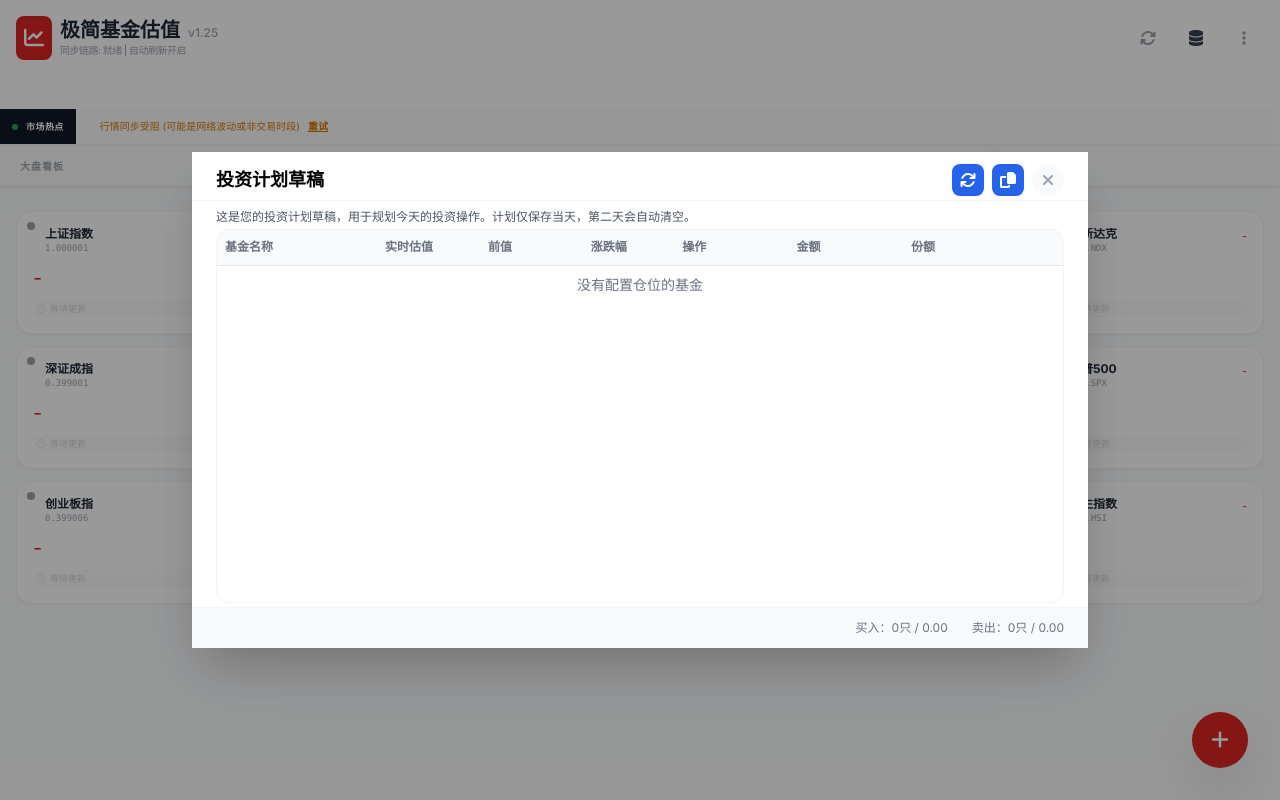
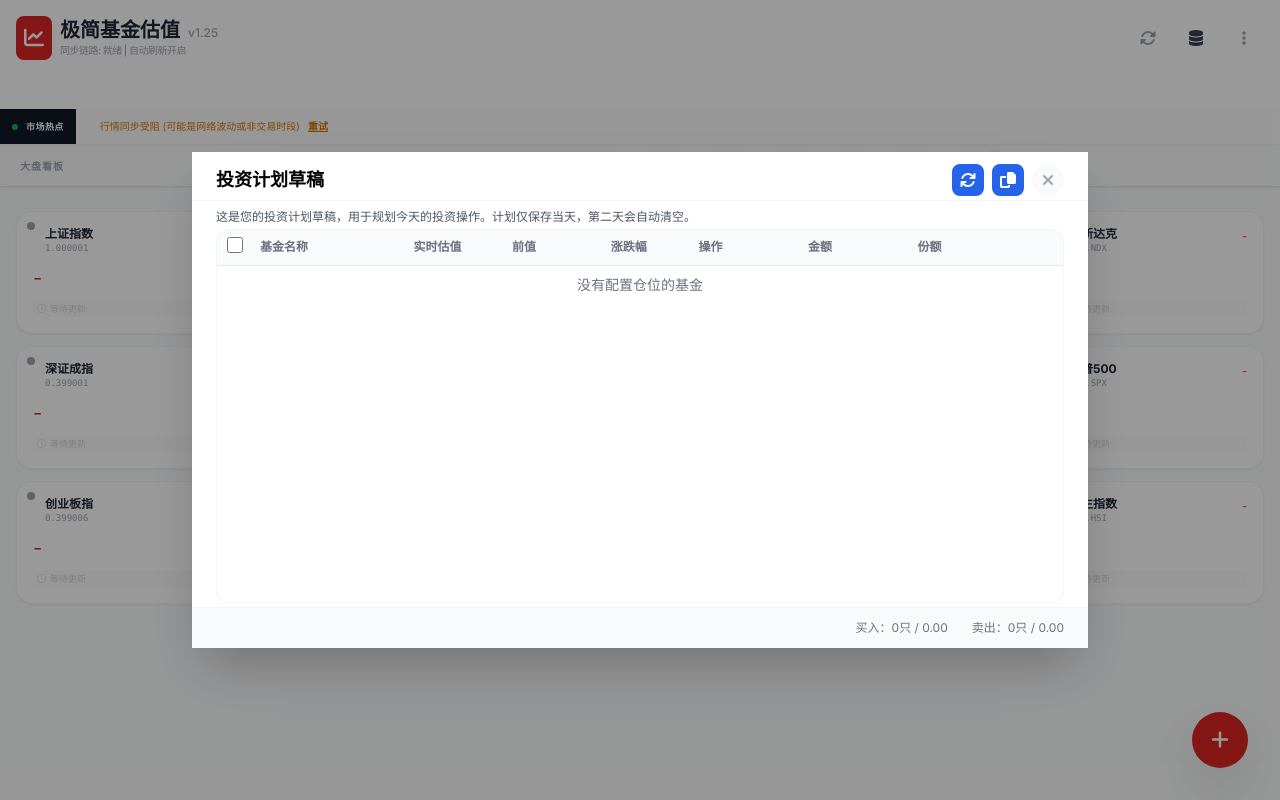
Before and after one commit to lujian213/FundTracker, a React (Vite) app: page / in a window 1280 px wide. Both pictures are taken after a click on the button "草稿". Built offline with nearby package versions, Linux system fonts and the light colour scheme.

Commit message:
Enhance InvestmentDraftModal: add fund selection functionality with toggle options

```diff
--- a/components/InvestmentDraftModal.tsx
+++ b/components/InvestmentDraftModal.tsx
@@ -28,6 +28,7 @@ const InvestmentDraftModal: React.FC<InvestmentDraftModalProps> = ({
 }) => {
   const [draftData, setDraftData] = useState<Record<string, DraftEntry>>({});
   const [copied, setCopied] = useState(false);
+  const [selectedFunds, setSelectedFunds] = useState<Set<string>>(new Set()); // 选中的基金
 
   // Initialize draft data from localStorage and filter for funds with fullCapacity
   useEffect(() => {
@@ -182,11 +183,44 @@ const InvestmentDraftModal: React.FC<InvestmentDraftModalProps> = ({
     });
   };
 
+  // 切换单个基金的选中状态
+  const toggleFundSelection = (fundSymbol: string) => {
+    setSelectedFunds(prev => {
+      const newSet = new Set(prev);
+      if (newSet.has(fundSymbol)) {
+        newSet.delete(fundSymbol);
+      } else {
+        newSet.add(fundSymbol);
+      }
+      return newSet;
+    });
+  };
+
+  // 全选/取消全选（只选择有金额的行）
+  const toggleSelectAll = () => {
+    const fundsWithAmount = fundsWithPositions
+      .filter(fund => {
+        const entry = draftData[fund.symbol];
+        return entry && entry.operation !== '不操作' && entry.amount;
+      })
+      .map(fund => fund.symbol);
+
+    setSelectedFunds(prev => {
+      // 如果所有有金额的基金都已选中，则取消全选
+      if (fundsWithAmount.every(sym => prev.has(sym))) {
+        return new Set();
+      }
+      // 否则全选所有有金额的基金
+      return new Set(fundsWithAmount);
+    });
+  };
+
   const handleCopyToClipboard = () => {
     // Format the content according to the specified format
+    // 只复制被选中的记录
     const todayTips = fundsWithPositions
       .map(fund => draftData[fund.symbol])
-      .filter(entry => entry && entry.operation !== '不操作' && entry.amount)
+      .filter(entry => entry && entry.operation !== '不操作' && entry.amount && selectedFunds.has(entry.fundSymbol))
       .map(entry => {
         const fund = portfolio.find(f => f.symbol === entry.fundSymbol);
         const fundName = fund?.name || entry.fundSymbol;
@@ -385,6 +419,21 @@ const InvestmentDraftModal: React.FC<InvestmentDraftModalProps> = ({
               <table className="w-full text-sm">
                 <thead className="sticky top-0 z-10 bg-gray-50">
                   <tr className="border-b border-gray-200" style={{ height: '35px' }}>
+                    <th className="px-2 py-1 text-center text-xs font-semibold text-gray-500 min-w-[32px] w-[32px]">
+                      <input
+                        type="checkbox"
+                        checked={(() => {
+                          const fundsWithAmount = fundsWithPositions.filter(fund => {
+                            const entry = draftData[fund.symbol];
+                            return entry && entry.operation !== '不操作' && entry.amount;
+                          });
+                          return fundsWithAmount.length > 0 && fundsWithAmount.every(fund => selectedFunds.has(fund.symbol));
+                        })()}
+                        onChange={toggleSelectAll}
+                        className="w-4 h-4 cursor-pointer"
+                        title="全选/取消全选有金额的记录"
+                      />
+                    </th>
                     <th className="px-2 py-1 text-left text-xs font-semibold text-gray-500 min-w-[140px] w-[140px]">基金名称</th>
                     <th className="px-2 py-1 text-left text-xs font-semibold text-gray-500 min-w-[90px] w-[90px]">实时估值</th>
                     <th className="px-2 py-1 text-left text-xs font-semibold text-gray-500 min-w-[90px] w-[90px]">前值</th>
@@ -408,6 +457,19 @@ const InvestmentDraftModal: React.FC<InvestmentDraftModalProps> = ({
 
                       return (
                         <tr key={fund.symbol} className={`border-b border-gray-50 hover:bg-gray-50 transition-colors ${index % 2 === 0 ? 'bg-white' : 'bg-gray-25'}`} style={{ height: '40px' }}>
+                          {/* 复选框列 - 只有有金额的行才能选中 */}
+                          <td className="px-2 py-1 text-center">
+                            {entry.operation !== '不操作' && entry.amount ? (
+                              <input
+                                type="checkbox"
+                                checked={selectedFunds.has(fund.symbol)}
+                                onChange={() => toggleFundSelection(fund.symbol)}
+                                className="w-4 h-4 cursor-pointer"
+                              />
+                            ) : (
+                              <span className="text-gray-300 text-xs">-</span>
+                            )}
+                          </td>
                           <td
                             className="px-2 py-1 text-left text-xs text-gray-700 cursor-pointer hover:underline truncate max-w-[140px] overflow-hidden"
                             onClick={() => {
@@ -534,7 +596,7 @@ const InvestmentDraftModal: React.FC<InvestmentDraftModalProps> = ({
                     })
                   ) : (
                     <tr>
-                      <td colSpan={8} className="px-4 py-2 text-center text-sm text-gray-500" style={{ height: '40px' }}>
+                      <td colSpan={9} className="px-4 py-2 text-center text-sm text-gray-500" style={{ height: '40px' }}>
                         没有配置仓位的基金
                       </td>
                     </tr>
```
